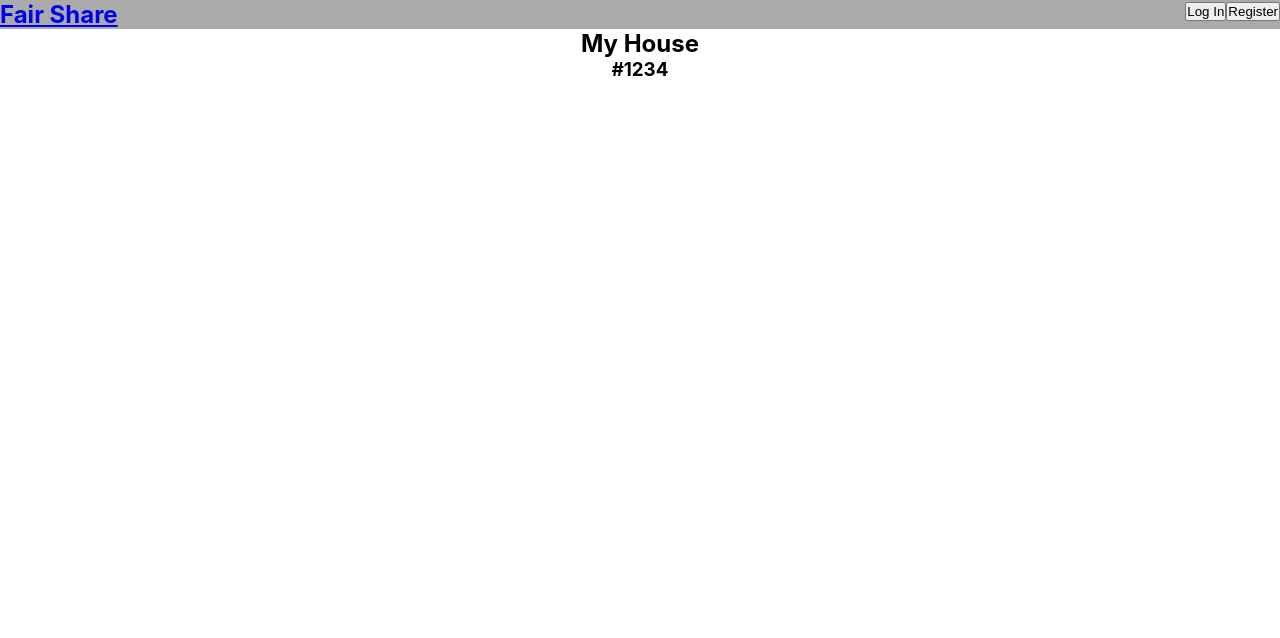
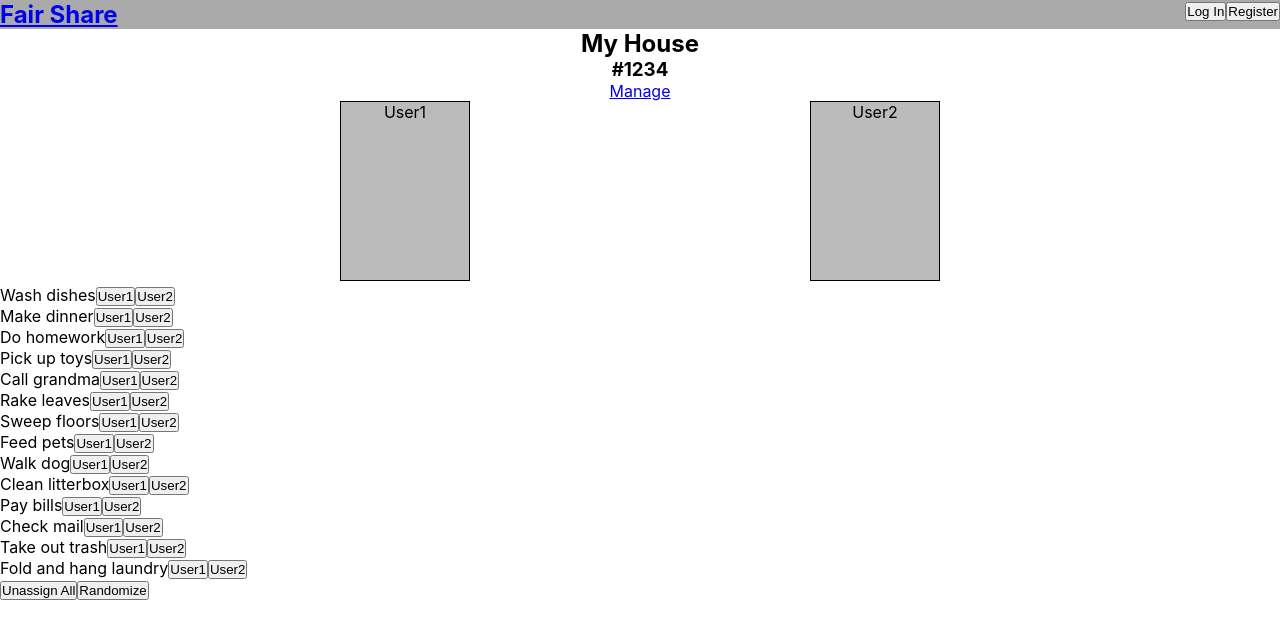
Before and after one commit to KevinPMoore/Fair-Share-Client, a React (Create React App) app: page /household in a window 1280 px wide. Shown: the top 638 px of the page. Built offline with nearby package versions, Linux system fonts and the light colour scheme.

Commit message:
worked on household component

```diff
--- a/src/App.js
+++ b/src/App.js
@@ -124,7 +124,7 @@ export default class App extends React.Component {
             <Route
               exact
               path={'/manage'}
-              render={(props) => <Manage {...props} chores={this.state.chores} users={this.state.users} updateChores={this.updateChores}/>}
+              render={(props) => <Manage {...props} chores={this.state.chores} users={this.state.users} updateChores={this.updateChores} currentHousehold={this.state.currentHousehold}/>}
             />
 
             <Route
--- a/src/components/Demo/Demo.js
+++ b/src/components/Demo/Demo.js
@@ -69,7 +69,7 @@ export default class Demo extends React.Component {
                 <ul className='demochorelist'>
                     {choreList}
                 </ul>
-            )
+            );
     };
 
     renderUserButtons = (users, chore) => {
--- a/src/components/Household/Household.css
+++ b/src/components/Household/Household.css
@@ -1,3 +1,34 @@
+.household {
+    display: flex;
+    flex-direction: column;
+    justify-content: center;
+}
+
 .householdid {
     text-align: center;
 }
+
+.managelink {
+    align-self: center;
+}
+
+.householdusers {
+    display: flex;
+    flex-direction: row;
+    justify-content: space-evenly;
+    flex-wrap: wrap;
+    width: 100%;
+}
+
+.householduser {
+    min-width: 130px;
+    max-width: 40%;
+    min-height: 180px;
+    background-color: #bbb;
+    border: 1px solid black;
+    margin-bottom: 4px;
+}
+
+.householdusername {
+    text-align: center;
+}
--- a/src/components/Household/Household.js
+++ b/src/components/Household/Household.js
@@ -8,10 +8,76 @@ export default class Household extends React.Component {
 
     //this will use similar logic to the demo page
 
+    renderUsers = (users) => {
+        let renderUsers = users.map(user =>
+                <div
+                    key={user.id}
+                    id={user.username+user.id}
+                    className='householduser'
+                >
+                    <p className='householdusername'>{user.username}</p>
+                    <ul
+                        className='householduserchores'
+                    >
+                        {this.renderUserChores(user.chores)}
+                    </ul>
+                </div>
+        );
+        return(
+            <section className='householdusers'>
+               {renderUsers}
+            </section>
+        );
+    };
 
+    renderUserChores = (chores) => {
+        let userChores = chores.map(chore =>
+            <li
+                key={chores.indexOf(chore)}
+            >
+                {chore}
+            </li>
+        );
+        return(userChores)
+    };
+
+    renderChoreList = (chores, users) => {
+        let choreList = chores.map(chore =>
+            <li
+                id={chores.indexOf(chore)}
+                className='householdchore'
+                key={chores.indexOf(chore)}
+            >
+                {chore}
+                {this.renderUserButtons(users, chore)}
+            </li>
+            );
+            return(
+                <ul className='householdchorelist'>
+                    {choreList}
+                </ul>
+            );
+    };
+
+    renderUserButtons = (users, chore) => {
+        let buttons = users.map(user =>
+            <button
+                key={user.username+user.id}
+                id={user.username}
+            >
+                {user.username}
+            </button>
+        );
+        return(buttons)
+    };
+
+    //no buttons do anything on click
+    //this will be corrected once demo is working
     render() {
         return(
-            <div className='household'>
+            <div
+                className='household'
+            >
                 <h2>
                     {this.props.currentHousehold}
                 </h2>
@@ -20,6 +86,24 @@ export default class Household extends React.Component {
                 >
                     #1234
                 </h3>
+                <Link
+                    className='managelink'
+                    to='/manage'
+                >
+                    Manage
+                </Link>
+                {this.renderUsers(this.props.users)}
+                <section
+                    className='householdchores'
+                >
+                    {this.renderChoreList(this.props.chores, this.props.users)}
+                    <button>
+                        Unassign All
+                    </button>
+                    <button>
+                        Randomize
+                    </button>
+                </section>
             </div>
         )
     }
--- a/src/components/Manage/Manage.js
+++ b/src/components/Manage/Manage.js
@@ -10,7 +10,7 @@ export default class Manage extends React.Component {
         return(
             <div className='manage'>
                 <h2>
-                    My Household
+                   {this.props.currentHousehold}
                 </h2>
                 <h3>
                     #1234
```
